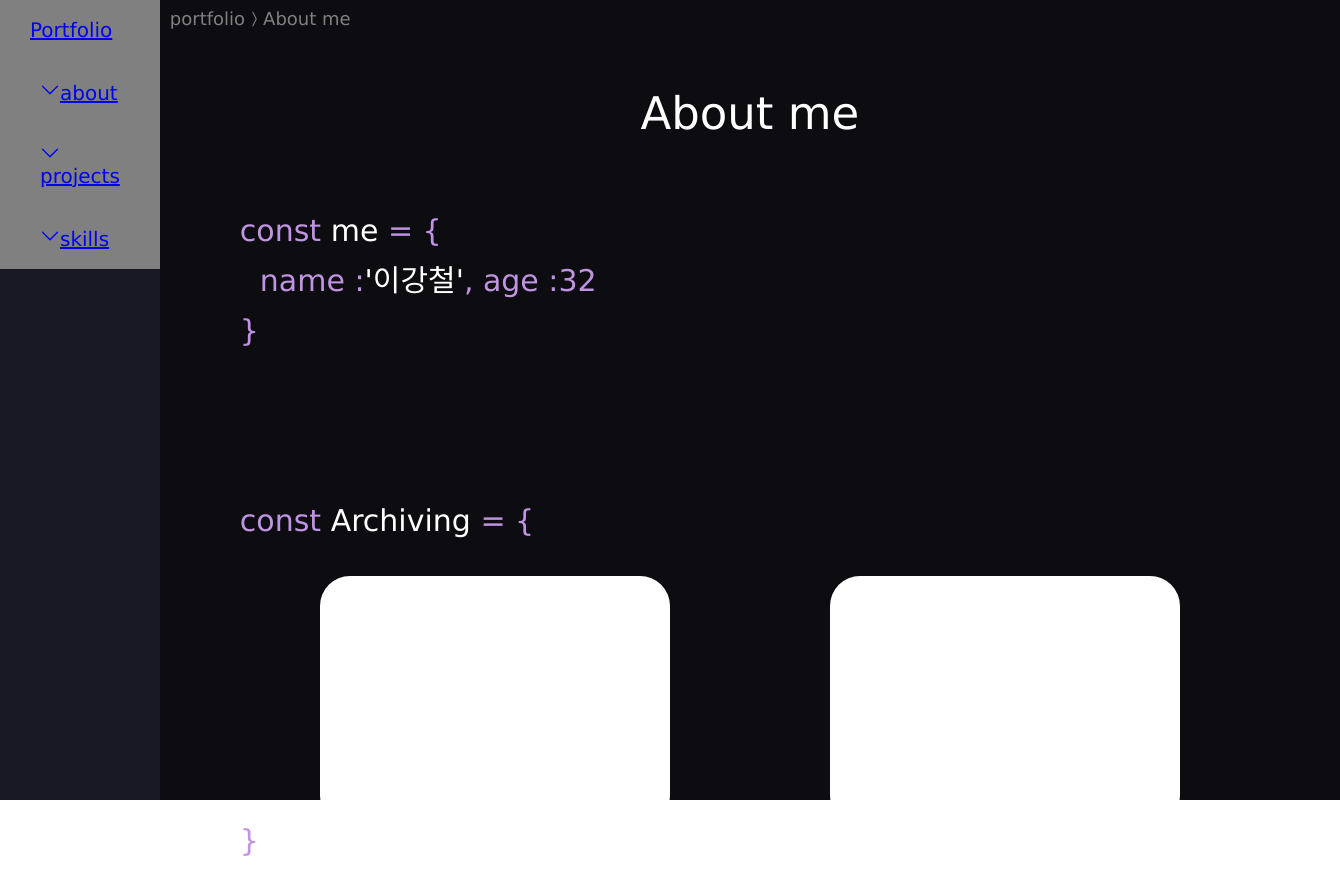
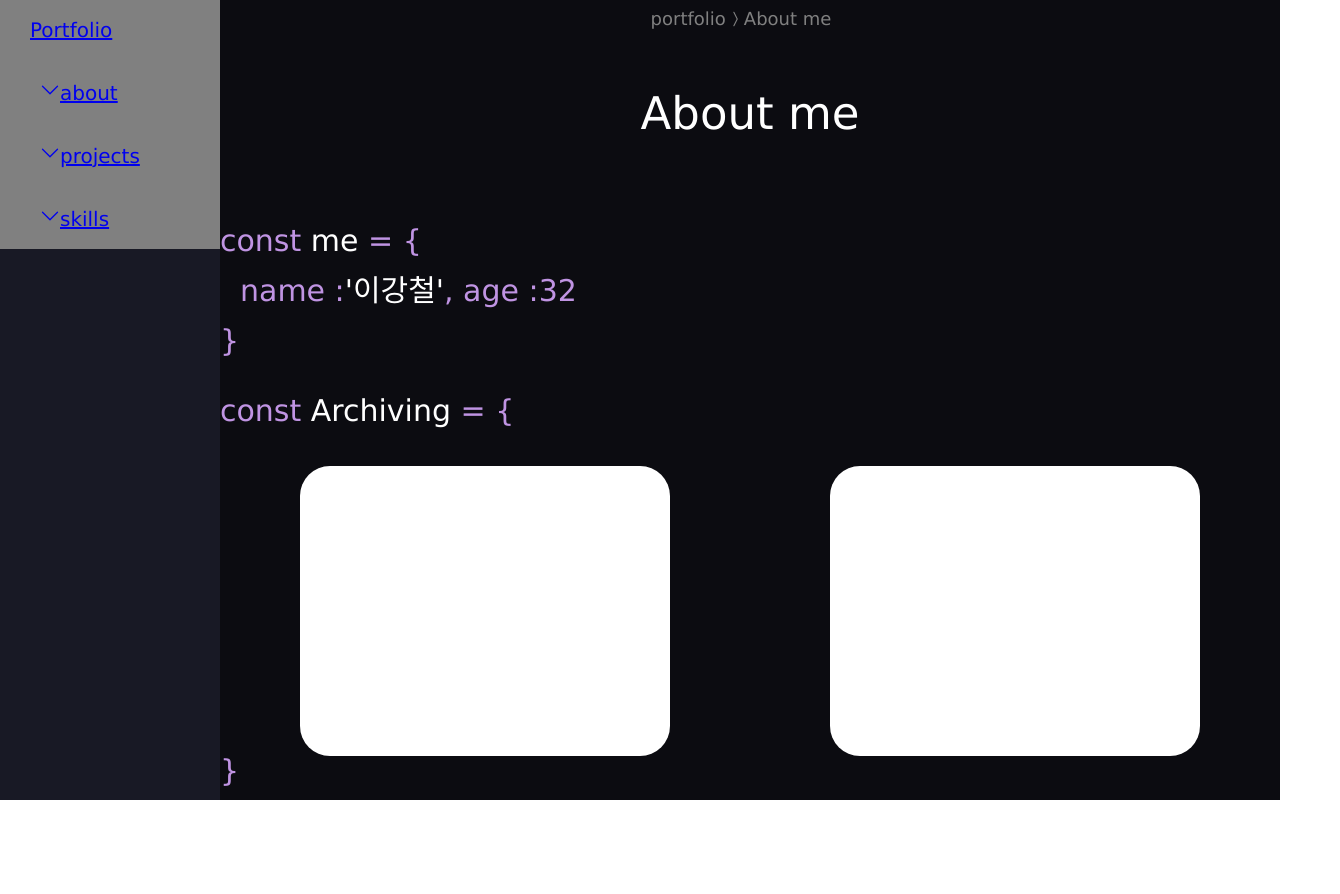
Before and after one commit to Goddemi/Portfolio, a React (Create React App) app in the folder client/: page /about in a window 1280 px wide. Shown: the top 894 px of the page, 1340 px wide, since content can reach past the window. After the commit the page ends 826 px from the top, so only its background shows below. Built offline with nearby package versions, Linux system fonts and the light colour scheme.

Commit message:
Modify : About 레이아웃 수정

```diff
--- a/client/src/components/declaration/Declaration.tsx
+++ b/client/src/components/declaration/Declaration.tsx
@@ -22,8 +22,7 @@ const Declaration: React.FC<Props> = ({ variable, content }) => {
 export default Declaration;
 
 const Box = styled.div`
-  padding: 80px;
-
+  margin-bottom: 40px;
   span {
     font-size: 30px;
     color: ${(props) => props.theme.purple};
--- a/client/src/components/header/Header.tsx
+++ b/client/src/components/header/Header.tsx
@@ -27,7 +27,9 @@ const Header: React.FC = () => {
 
 export default Header;
 
-const HeaderContainer = styled.header``;
+const HeaderContainer = styled.header`
+  margin-bottom: 90px;
+`;
 
 const HeaderTitle = styled.h1`
   padding-top: 50px;
--- a/client/src/pages/MainLayout.tsx
+++ b/client/src/pages/MainLayout.tsx
@@ -25,6 +25,9 @@ const Container = styled.div`
 `;
 
 const Section = styled.section`
+  display: flex;
+  flex-direction: column;
+  align-items: center;
   width: 100%;
   height: 100vh;
   background-color: ${(props) => props.theme.black};
--- a/client/src/pages/about/Archiving.tsx
+++ b/client/src/pages/about/Archiving.tsx
@@ -18,8 +18,8 @@ const Container = styled.div`
 `;
 
 const Box = styled.div`
-  width: 350px;
-  height: 250px;
+  width: 370px;
+  height: 290px;
   margin: 0 80px;
   margin-top: 40px;
   background-color: white;
--- a/client/src/pages/projects/Projects.tsx
+++ b/client/src/pages/projects/Projects.tsx
@@ -7,4 +7,9 @@ const Projects = () => {
 
 export default Projects;
 
-const Container = styled.div``;
+const Container = styled.div`
+  width: 700px;
+  height: 600px;
+  background-color: white;
+  border-radius: 20px;
+`;
```
